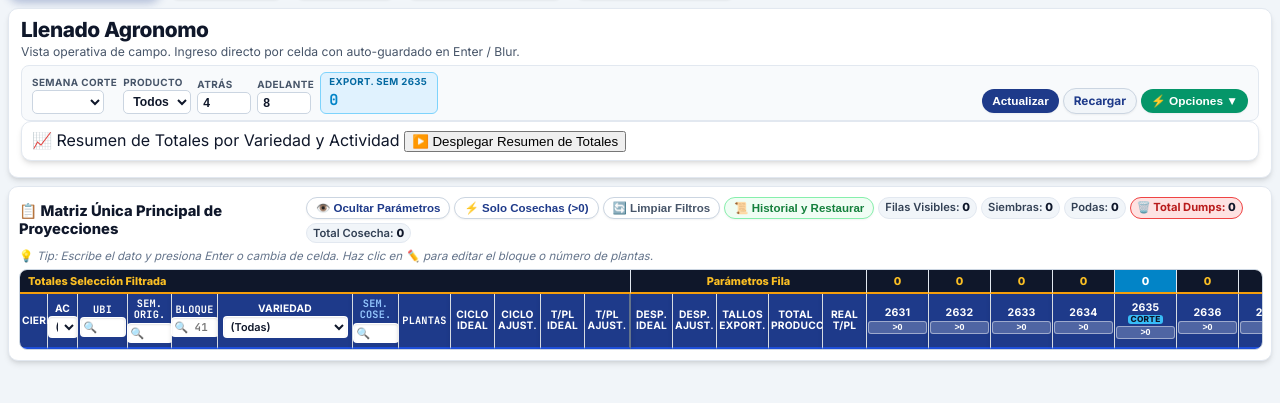
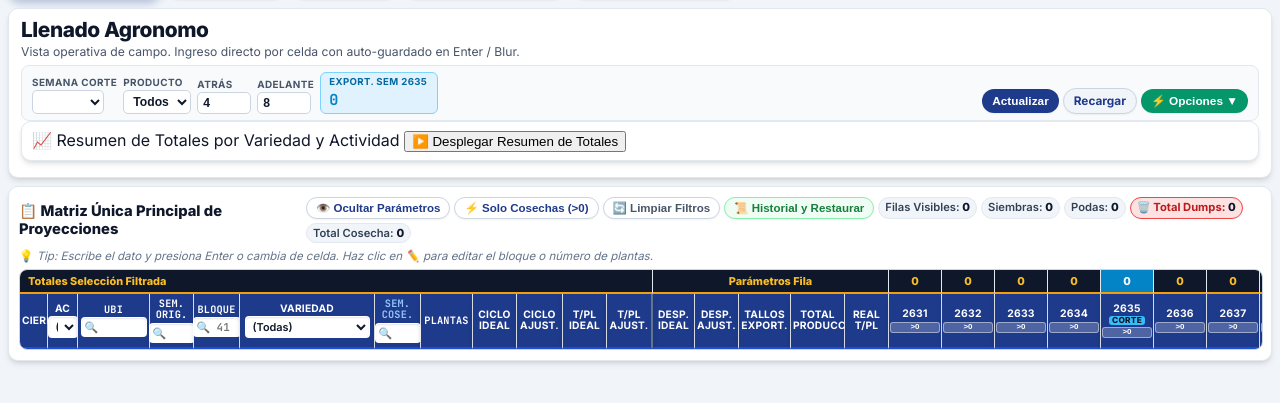
Before and after one commit to renealejo96/proyecciones, a Flask app: page / in a window 1280 px wide. Shown: the part 33-436 px from the top of the page. Run offline with Flask 3, Linux system fonts and the light colour scheme; data that the repository does not hold is empty.

Commit message:
style: ensanchar columna ubi para mostrar ubicaciones completas y reducir 2mm adicionales en columnas de semana

```diff
--- a/templates/index.html
+++ b/templates/index.html
@@ -527,25 +527,25 @@
         /* OFFSETS FOR STICKY COLUMNS:
            1: Cierre (28px, left: 0)
            2: AC (30px, left: 28px)
-           ubi: Ubi / Camas (50px, left: 58px)
-           3: Sem. Origen (44px, left: 108px)
-           4: Bloque (46px, left: 152px)
-           5: Variedad (135px, left: 198px)
-           6: Sem. Cosecha (46px, left: 333px)
-           7: Plantas (52px, left: 379px)
+           ubi: Ubi / Camas (72px, left: 58px)
+           3: Sem. Origen (44px, left: 130px)
+           4: Bloque (46px, left: 174px)
+           5: Variedad (135px, left: 220px)
+           6: Sem. Cosecha (46px, left: 355px)
+           7: Plantas (52px, left: 401px)
            --- Parameters (when visible) ---
-           8: Ciclo Ideal (44px, left: 431px)
-           9: Ciclo Ajust. (46px, left: 475px)
-           10: T/pl Ideal (44px, left: 521px)
-           11: T/pl Ajust. (46px, left: 565px)
+           8: Ciclo Ideal (44px, left: 453px)
+           9: Ciclo Ajust. (46px, left: 497px)
+           10: T/pl Ideal (44px, left: 543px)
+           11: T/pl Ajust. (46px, left: 587px)
         */
         .sticky-1 { left: 0px; width: 28px; min-width: 28px; max-width: 28px; }
         .sticky-2 { left: 28px; width: 30px; min-width: 30px; max-width: 30px; }
         .sticky-ubi {
             left: 58px;
-            width: 50px;
-            min-width: 50px;
-            max-width: 50px;
+            width: 72px;
+            min-width: 72px;
+            max-width: 72px;
             font-family: 'JetBrains Mono', monospace;
             font-size: 0.68rem;
             font-weight: 600;
@@ -558,25 +558,25 @@
             background: #f8fafc;
             border: 1px solid #cbd5e1;
             border-radius: 3px;
-            padding: 0 2px;
-            font-size: 0.67rem;
+            padding: 0 3px;
+            font-size: 0.68rem;
             color: #1e293b;
-            max-width: 46px;
+            max-width: 68px;
             overflow: hidden;
             text-overflow: ellipsis;
             white-space: nowrap;
-            line-height: 1.2;
-        }
-        .sticky-3 { left: 108px; width: 44px; min-width: 44px; max-width: 44px; font-family: 'JetBrains Mono', monospace; font-size: 0.72rem; }
-        .sticky-4 { left: 152px; width: 46px; min-width: 46px; max-width: 46px; font-weight: 800; color: var(--header-bg); font-family: 'JetBrains Mono', monospace; }
-        .sticky-5 { left: 198px; width: 135px; min-width: 135px; max-width: 135px; text-align: left; padding: 2px 4px !important; font-weight: 600; overflow: hidden; text-overflow: ellipsis; white-space: nowrap; }
-        .sticky-6 { left: 333px; width: 46px; min-width: 46px; max-width: 46px; font-family: 'JetBrains Mono', monospace; font-weight: 700; color: #1e40af; font-size: 0.72rem; }
-        .sticky-7 { left: 379px; width: 52px; min-width: 52px; max-width: 52px; font-weight: 700; font-family: 'JetBrains Mono', monospace; }
-        .sticky-8 { left: 431px; width: 44px; min-width: 44px; max-width: 44px; }
-        .sticky-9 { left: 475px; width: 46px; min-width: 46px; max-width: 46px; padding: 2px 2px !important; }
-        .sticky-10 { left: 521px; width: 44px; min-width: 44px; max-width: 44px; }
+            line-height: 1.25;
+        }
+        .sticky-3 { left: 130px; width: 44px; min-width: 44px; max-width: 44px; font-family: 'JetBrains Mono', monospace; font-size: 0.72rem; }
+        .sticky-4 { left: 174px; width: 46px; min-width: 46px; max-width: 46px; font-weight: 800; color: var(--header-bg); font-family: 'JetBrains Mono', monospace; }
+        .sticky-5 { left: 220px; width: 135px; min-width: 135px; max-width: 135px; text-align: left; padding: 2px 4px !important; font-weight: 600; overflow: hidden; text-overflow: ellipsis; white-space: nowrap; }
+        .sticky-6 { left: 355px; width: 46px; min-width: 46px; max-width: 46px; font-family: 'JetBrains Mono', monospace; font-weight: 700; color: #1e40af; font-size: 0.72rem; }
+        .sticky-7 { left: 401px; width: 52px; min-width: 52px; max-width: 52px; font-weight: 700; font-family: 'JetBrains Mono', monospace; }
+        .sticky-8 { left: 453px; width: 44px; min-width: 44px; max-width: 44px; }
+        .sticky-9 { left: 497px; width: 46px; min-width: 46px; max-width: 46px; padding: 2px 2px !important; }
+        .sticky-10 { left: 543px; width: 44px; min-width: 44px; max-width: 44px; }
         .sticky-11 {
-            left: 565px;
+            left: 587px;
             width: 46px;
             min-width: 46px;
             max-width: 46px;
@@ -609,8 +609,8 @@
         th.js-week-total,
         td.week-cell,
         td.subtotal-week-val {
-            width: 50px;
-            min-width: 50px;
+            width: 42px;
+            min-width: 42px;
             padding: 2px 1px !important;
             box-sizing: border-box !important;
         }
@@ -738,7 +738,7 @@
             width: 100%;
         }
         .header-week-cell .week-label-text {
-            font-size: 0.66rem;
+            font-size: 0.65rem;
             font-weight: 700;
             line-height: 1.1;
         }
@@ -748,11 +748,11 @@
             border: 1px solid rgba(255, 255, 255, 0.45);
             color: #ffffff;
             border-radius: 3px;
-            font-size: 0.56rem;
+            font-size: 0.50rem;
             font-weight: 800;
-            padding: 0 3px;
+            padding: 0 2px;
             cursor: pointer;
-            line-height: 1.2;
+            line-height: 1.1;
             transition: all 0.15s ease;
             margin-top: 1px;
         }
@@ -1058,7 +1058,7 @@
                             <th class="sticky-col sticky-ubi" title="Ubicación de Camas (de qué cama a qué cama)">
                                 <div class="header-filter-cell">
                                     <span>Ubi</span>
-                                    <input type="text" id="h-filter-ubi" class="h-filter-ctrl" placeholder="🔍" style="width: 38px;">
+                                    <input type="text" id="h-filter-ubi" class="h-filter-ctrl" placeholder="🔍" style="width: 58px;">
                                 </div>
                             </th>
                             <th class="sticky-col sticky-3" title="Semana origen de Siembra o Poda">
@@ -1526,7 +1526,7 @@
         function adjustWeekColumnWidths() {
             if (!weekColumns || !weekColumns.length) return;
             const isReal = (pageMode === 'REAL');
-            const baseWidth = isReal ? 54 : 50;
+            const baseWidth = isReal ? 46 : 42;
 
             weekColumns.forEach(w => {
                 let maxDigits = 4;
@@ -1550,7 +1550,7 @@
                     }
                 });
 
-                const targetWidth = Math.round(baseWidth + Math.max(0, maxDigits - 4) * 8.5);
+                const targetWidth = Math.round(baseWidth + Math.max(0, maxDigits - 4) * 8.0);
                 const widthStyle = targetWidth + 'px';
 
                 columnElements.forEach(el => {
```
Also changed, not shown: other parts of templates/index.html (+14 -14 lines).
